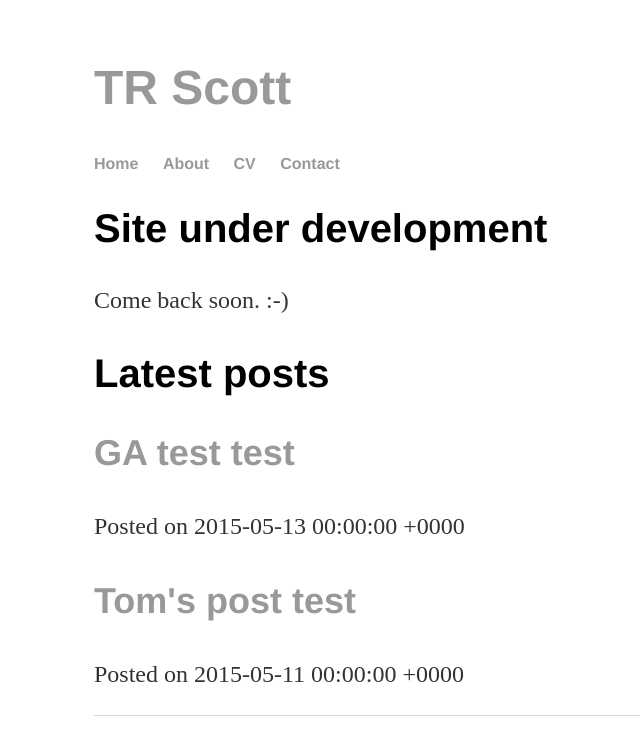
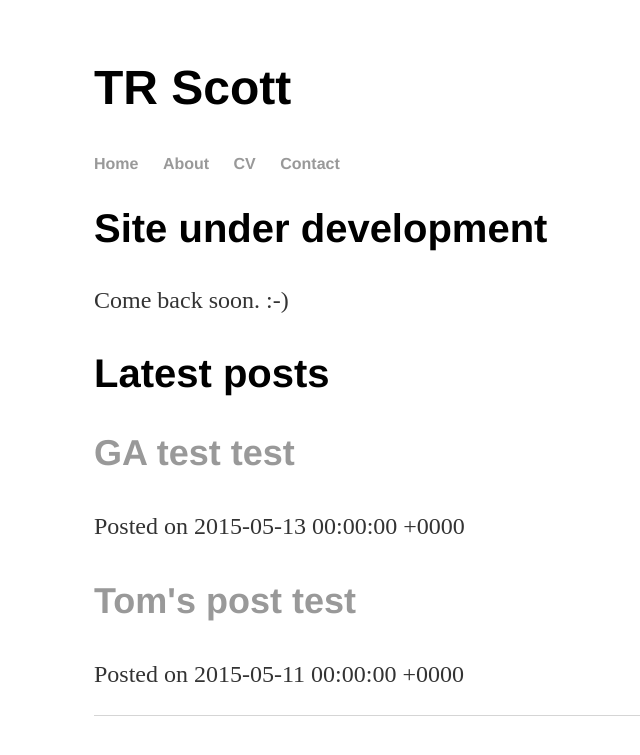
Before and after one commit to tscott-dot/scottie1989.github.io, a Jekyll site: the page built from index.html, in a window 1280 px wide. Shown: the top 755 px of the page, without its empty margins (98-738 px from the left). Built offline with Jekyll 4.4.1, drawn with Linux system fonts in a browser that asks for light colours.

Commit message:
Update main.css

```diff
--- a/css/main.css
+++ b/css/main.css
@@ -23,7 +23,7 @@ h1 {
     font-size: 3em;
     font-family:'Helvetica', 'Arial', 'Sans-Serif';
 }
-h1.websitetitle {
+a.websitetitle {
   color:inherit;
   text-decoration: none;
  }
```
